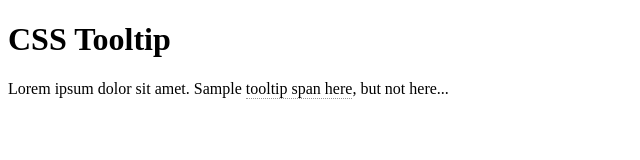
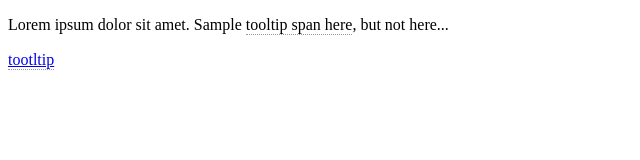
Before and after one commit to alterebro/css-tooltip, a website: page index.html in a window 1280 px wide. Shown: the whole page, without its empty margins (0-640 px from the left). Drawn offline with Linux system fonts and the light colour scheme.

Commit message:
readme file update

```diff
--- a/index.html
+++ b/index.html
@@ -12,8 +12,10 @@
 </head>
 <body>
 
-    <h1>CSS Tooltip</h1>
     <p>Lorem ipsum dolor sit amet. Sample <span data-tooltip="Tooltip is visible on this element">tooltip span here</span>, but not here... </p>
+    <p>
+        <a href="#" data-tooltip="Lorem ipsum dolor sit amet...">tootltip</a>
+    </p>
 
 </body>
 </html>
--- a/src/css-tooltip.css
+++ b/src/css-tooltip.css
@@ -22,13 +22,8 @@
         content: attr(data-tooltip);
         background: var(--bg-color);
         color: var(--fg-color);
-        padding: 12px;
+        padding: 1rem;
         bottom: 100%;
-        /* border-radius: 4px; */
-        /* width: 240px; */
-        /* font-size: 14px;
-        font-weight: 400;
-        line-height: 1.5; */
         white-space: nowrap;
     }
 
```
Also changed, not shown: dist/css-tooltip.css, dist/css-tooltip.min.css, readme.md.
